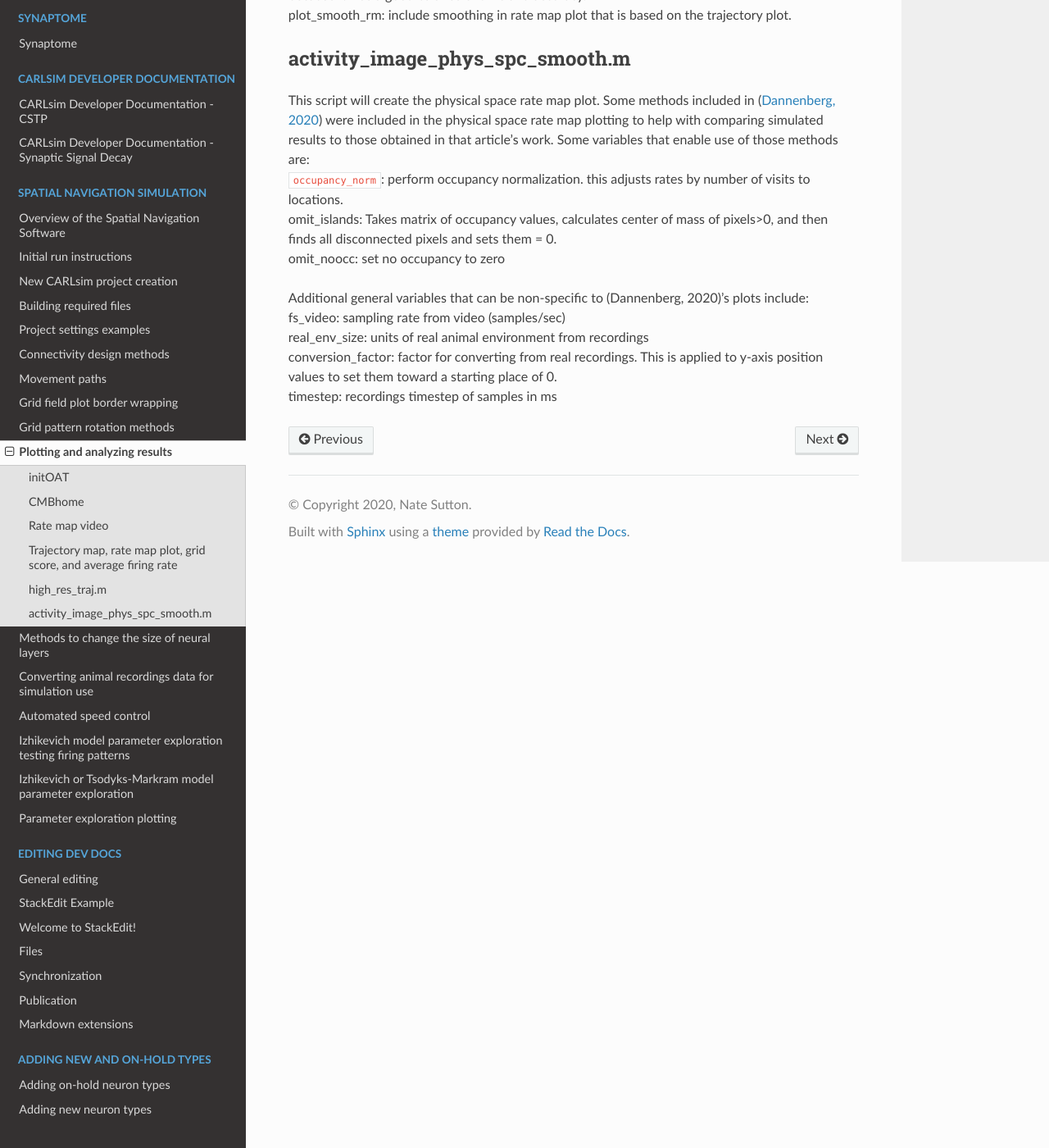
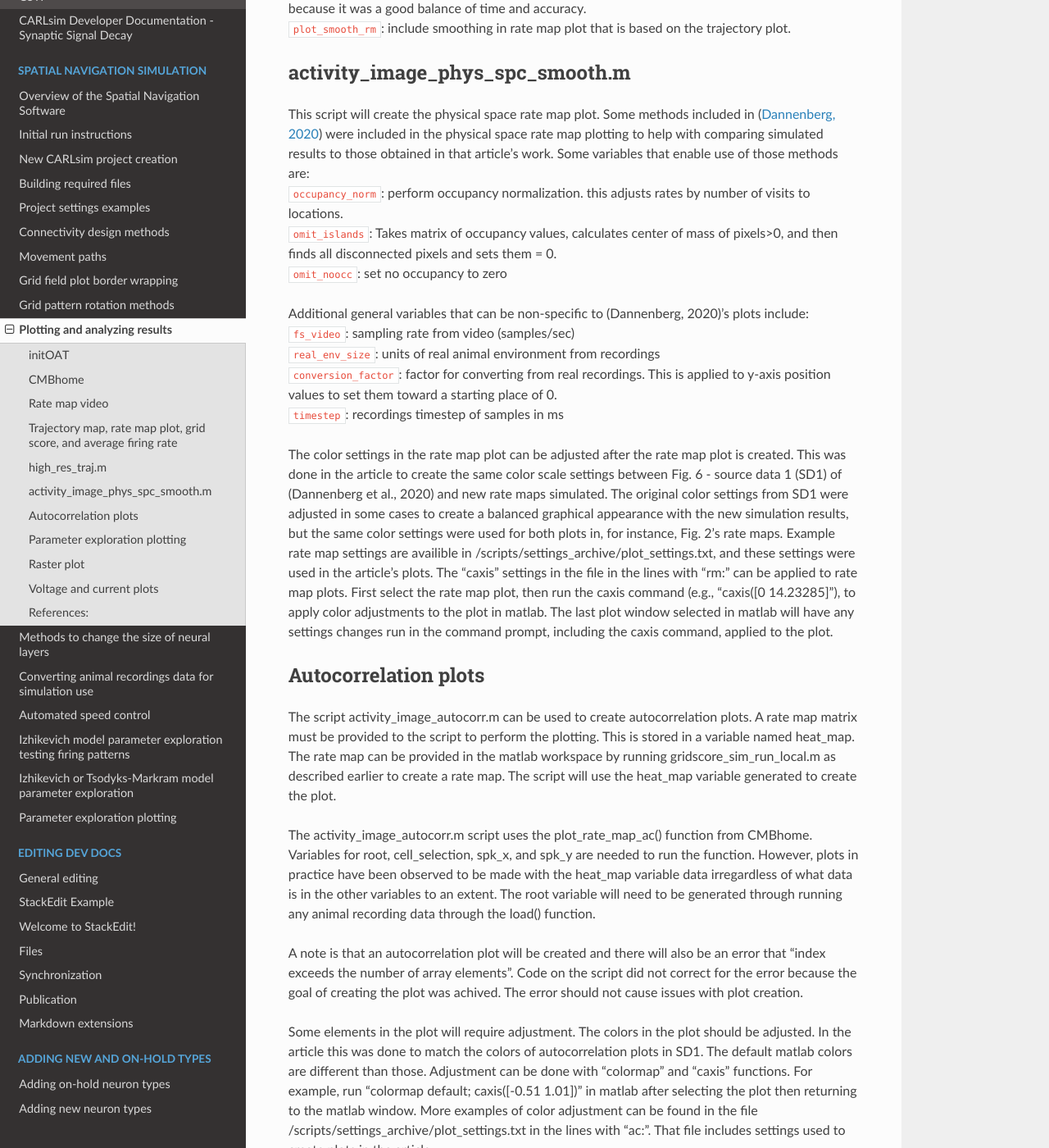
Before and after one commit to Hippocampome-Org/hco_dev_docs, a Sphinx documentation site: the page built from docs/spatial_nav/plotting_results.md, in a window 1280 px wide and 1400 px high, scrolled down 1905 px. Shown: the whole window at 82% size. Built offline with Sphinx 7.4.7 and the Read the Docs theme 2.0.0, drawn with Linux system fonts in a browser that asks for light colours; some of the changed text lies outside the part shown.

Commit message:
updated spatial nav sim docs

```diff
--- a/docs/spatial_nav/plotting_results.md
+++ b/docs/spatial_nav/plotting_results.md
@@ -22,21 +22,21 @@ The variable time_start specifies at what time in the experiment to start plotti
 ## Trajectory map, rate map plot, grid score, and average firing rate
 
 The script gridscore_sim_run_local.m can produce a trajectory map, physical space rate map plot, grid score, and average firing rate. Variables include:
-<br>fdr_prefix: the first part of the CARLsim project filename to retreive results from.
-<br>local_run: the second part of the CARLsim project filename to retreive results from. This is expected to be a number.
-<br>preloaded_spk_reader: use data stored from a prior run of the script or retreive the data from the project's results.
-<br>restrict_time: set number of milliseconds to plot. Use the value of 0 for no restriction.
-<br>sel_nrn: set which neuron to use for plotting.
-<br>plot_spikes: choose to plot spikes. If this is 0 then only the trajectory is plotted.
-<br>smaller_spk_ticks: choose spike marker size.
-<br>save_plot: automatically save rate map plot to a file.
-<br>save_traj_plot: automatically save trajectory plot to a file.
-<br>save_gridscore_file: automatically save grid score to a file.
-<br>save_firingrate_file: automatically save firing rate to a file.
-<br>save_firingpeak_file: automatically save firing peak to a file.
-<br>plot_subsect: plot pubsection of neural layer.
-<br>grid_size: neural layer size.
-<br>plot_size: subsection size to plot.
+<br>`fdr_prefix`: the first part of the CARLsim project filename to retreive results from.
+<br>`local_run`: the second part of the CARLsim project filename to retreive results from. This is expected to be a number.
+<br>`preloaded_spk_reader`: use data stored from a prior run of the script or retreive the data from the project's results.
+<br>`restrict_time`: set number of milliseconds to plot. Use the value of 0 for no restriction.
+<br>`sel_nrn`: set which neuron to use for plotting.
+<br>`plot_spikes`: choose to plot spikes. If this is 0 then only the trajectory is plotted.
+<br>`smaller_spk_ticks`: choose spike marker size.
+<br>`save_plot`: automatically save rate map plot to a file.
+<br>`save_traj_plot`: automatically save trajectory plot to a file.
+<br>`save_gridscore_file`: automatically save grid score to a file.
+<br>`save_firingrate_file`: automatically save firing rate to a file.
+<br>`save_firingpeak_file`: automatically save firing peak to a file.
+<br>`plot_subsect`: plot pubsection of neural layer.
+<br>`grid_size`: neural layer size.
+<br>`plot_size`: subsection size to plot.
 
 gridscore_sim_run_local.m will call the scripts high_res_traj.m and activity_image_phys_spc_smooth.m.
 
@@ -45,19 +45,49 @@ Statistics on the grid score, average firing rate, and peak firing rate, will be
 ## high_res_traj.m
 
 This script will create the trajectory plot. This script will need to have the variable curr_dir set to the location of the CARLsim project's scripts folder. In the script, the location of CMBHome should be set in the line with "addpath" that includes CMBHome. The variable timestep should be set to the sampling rate of the recordings data. E.g., 1 recording every 20 ms would be timestep = 20, and this was the timestep value used in the article's data. Other variables include:
-<br>spk_bin_size: bin size used in the spike reader. This is what number of milliseconds each sample of spikes will include from CARLsim's spike data. This affects the accuracy of the plotting of spikes. For example, if 100 ms is chosen, only every 100 ms along the trajectory the spikes will be plotted. Smaller times require more computational time but add accuracy. The article used the value of 10 because it was a good balance of time and accuracy.
-<br>plot_smooth_rm: include smoothing in rate map plot that is based on the trajectory plot.
+<br>`spk_bin_size`: bin size used in the spike reader. This is what number of milliseconds each sample of spikes will include from CARLsim's spike data. This affects the accuracy of the plotting of spikes. For example, if 100 ms is chosen, only every 100 ms along the trajectory the spikes will be plotted. Smaller times require more computational time but add accuracy. The article used the value of 10 because it was a good balance of time and accuracy.
+<br>`plot_smooth_rm`: include smoothing in rate map plot that is based on the trajectory plot.
 
 ## activity_image_phys_spc_smooth.m
 
 This script will create the physical space rate map plot. Some methods included in ([Dannenberg, 2020](https://elifesciences.org/articles/62500)) were included in the physical space rate map plotting to help with comparing simulated results to those obtained in that article's work. Some variables that enable use of those methods are:
 <br>`occupancy_norm`: perform occupancy normalization. this adjusts rates by number of visits to locations.
-<br>omit_islands: Takes matrix of occupancy values, calculates center of mass of pixels>0,
+<br>`omit_islands`: Takes matrix of occupancy values, calculates center of mass of pixels>0,
 and then finds all disconnected pixels and sets them = 0.
-<br>omit_noocc: set no occupancy to zero
+<br>`omit_noocc`: set no occupancy to zero
 
 Additional general variables that can be non-specific to (Dannenberg, 2020)'s plots include:
-<br>fs_video: sampling rate from video (samples/sec)
-<br>real_env_size: units of real animal environment from recordings
-<br>conversion_factor: factor for converting from real recordings. This is applied to y-axis position values to set them toward a starting place of 0.
-<br>timestep: recordings timestep of samples in ms
+<br>`fs_video`: sampling rate from video (samples/sec)
+<br>`real_env_size`: units of real animal environment from recordings
+<br>`conversion_factor`: factor for converting from real recordings. This is applied to y-axis position values to set them toward a starting place of 0.
+<br>`timestep`: recordings timestep of samples in ms
+
+The color settings in the rate map plot can be adjusted after the rate map plot is created. This was done in the article to create the same color scale settings between Fig. 6 - source data 1 (SD1) of (Dannenberg et al., 2020) and new rate maps simulated. The original color settings from SD1 were adjusted in some cases to create a balanced graphical appearance with the new simulation results, but the same color settings were used for both plots in, for instance, Fig. 2's rate maps. Example rate map settings are availible in /scripts/settings_archive/plot_settings.txt, and these settings were used in the article's plots. The "caxis" settings in the file in the lines with "rm:" can be applied to rate map plots. First select the rate map plot, then run the caxis command (e.g., "caxis(\[0 14.23285\]"), to apply color adjustments to the plot in matlab. The last plot window selected in matlab will have any settings changes run in the command prompt, including the caxis command, applied to the plot.
+
+## Autocorrelation plots
+
+The script activity_image_autocorr.m can be used to create autocorrelation plots. A rate map matrix must be provided to the script to perform the plotting. This is stored in a variable named heat_map. The rate map can be provided in the matlab workspace by running gridscore_sim_run_local.m as described earlier to create a rate map. The script will use the heat_map variable generated to create the plot.
+
+The activity_image_autocorr.m script uses the plot_rate_map_ac() function from CMBhome. Variables for root, cell_selection, spk_x, and spk_y are needed to run the function. However, plots in practice have been observed to be made with the heat_map variable data irregardless of what data is in the other variables to an extent. The root variable will need to be generated through running any animal recording data through the load() function.
+
+A note is that an autocorrelation plot will be created and there will also be an error that "index exceeds the number of array elements". Code on the script did not correct for the error because the goal of creating the plot was achived. The error should not cause issues with plot creation.
+
+Some elements in the plot will require adjustment. The colors in the plot should be adjusted. In the article this was done to match the colors of autocorrelation plots in SD1. The default matlab colors are different than those. Adjustment can be done with "colormap" and "caxis" functions. For example, run "colormap default; caxis(\[-0.51 1.01\])" in matlab after selecting the plot then returning to the matlab window. More examples of color adjustment can be found in the file /scripts/settings_archive/plot_settings.txt in the lines with "ac:". That file includes settings used to create plots in the article.
+
+The autocorrelation plots generated should be flipped horizontally (so that the left side becomes the right side) if there is an intention of matching the display that SD1 plots have. It was observed that new simulation rate map plots that are similar to SD1 plots create autocorrelation plots (with the script in this software) that need that flip to be oriented in the correct way.
+
+## Parameter exploration plotting
+
+Grid scores from parameter testing can be plotted with the instructions in the "Parameter exploration plotting" documentation.
+
+## Raster plot
+
+To be completed later...
+
+## Voltage and current plots
+
+To be completed later...
+
+## References:
+
+Dannenberg, H., Lazaro, H., Nambiar, P., Hoyland, A., & Hasselmo, M. E. (2020). Effects of visual inputs on neural dynamics for coding of location and running speed in medial entorhinal cortex. ELife, 9, e62500. https://doi.org/10.7554/eLife.62500
```
Also changed, not shown: docs/spatial_nav/param_explore_plotting.md (+5 -1 lines).
